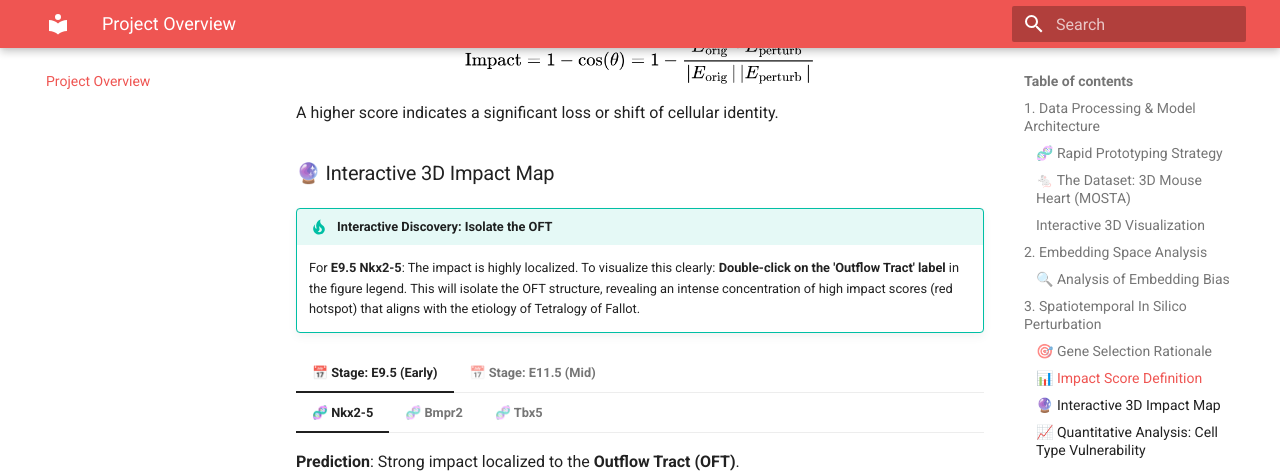
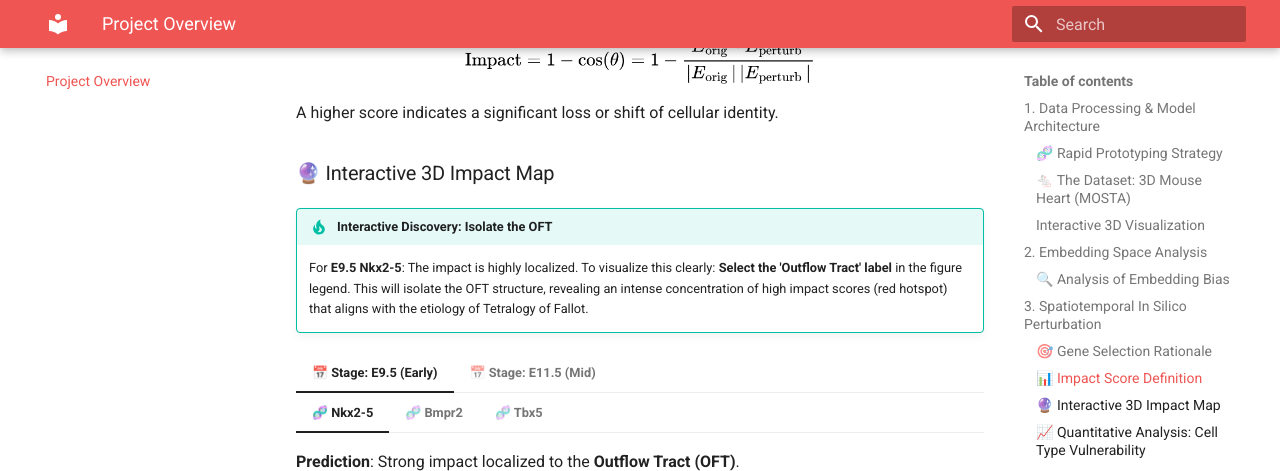
Before and after one commit to SScottWang/virtual-heart-demo, an MkDocs documentation site: the page built from docs/index.md, in a window 1280 px wide and 900 px high, scrolled down 3279 px, cut to the strip 0-471 px from the top of the window. Built offline with MkDocs 1.6.1 and Material for MkDocs 9.7.7, drawn with Linux system fonts in a browser that asks for light colours.

Commit message:
update plots

```diff
--- a/docs/index.md
+++ b/docs/index.md
@@ -79,7 +79,7 @@ A higher score indicates a significant loss or shift of cellular identity.
 
 !!! tip "Interactive Discovery: Isolate the OFT"
     For **E9.5 Nkx2-5**:
-    The impact is highly localized. To visualize this clearly: **Double-click on the 'Outflow Tract' label** in the figure legend. This will isolate the OFT structure, revealing an intense concentration of high impact scores (red hotspot) that aligns with the etiology of Tetralogy of Fallot.
+    The impact is highly localized. To visualize this clearly: **Select the 'Outflow Tract' label** in the figure legend. This will isolate the OFT structure, revealing an intense concentration of high impact scores (red hotspot) that aligns with the etiology of Tetralogy of Fallot.
 
 === "📅 Stage: E9.5 (Early)"
 
```
Also changed, not shown: site/index.html, site/search/search_index.json.
